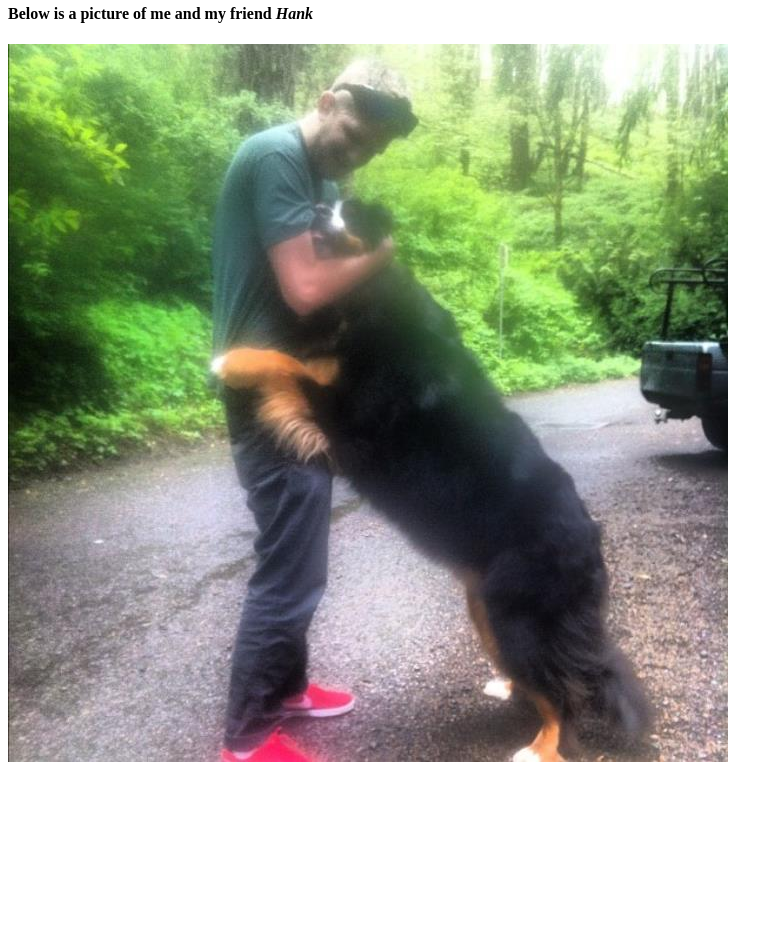
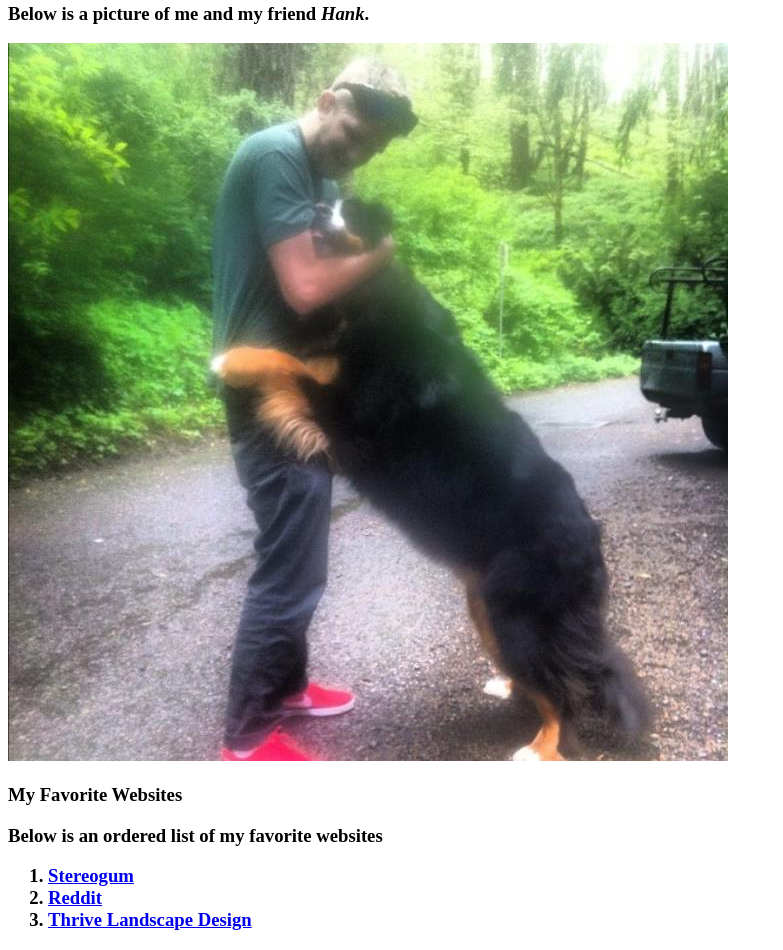
Before and after one commit to jackwaibel/AboutMe, a plain HTML site: page index.html in a window 1280 px wide. Shown: the part 165-1115 px from the top of the page, without its empty margins (0-783 px from the left). Before the commit the page ends 953 px from the top, so only its background shows below. Drawn offline with Linux system fonts and the light colour scheme.

Commit message:
added order list of my favorite websites

```diff
--- a/index.html
+++ b/index.html
@@ -9,10 +9,16 @@
 
     <h3>My name legal name is John Waibel, but I have gone by Jack since birth</h3>
 
-    <h4>Below is a picture of me and my friend <em>Hank<em><h4>
+    <h3>Below is a picture of me and my friend <em>Hank</em>.</h3>
     <img src="img/jack.jpg" alt"A picture of Jack with a dog"/ >
 
-
+    <h3>My Favorite Websites<h3>
+    <p>Below is an ordered list of my favorite websites<p>
+      <ol>
+        <li><a href="http://www.stereogum.com">Stereogum</a></li>
+        <li><a href="http://www.reddit.com">Reddit</a></li>
+        <li><a href="http://www.thrivepdx.com">Thrive Landscape Design</a></li>
+      </ol>
 
   </body>
 </html>
```
